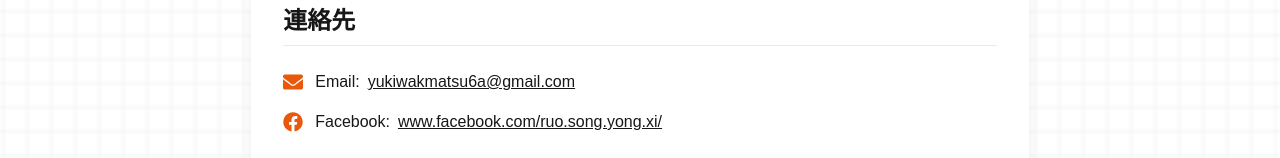
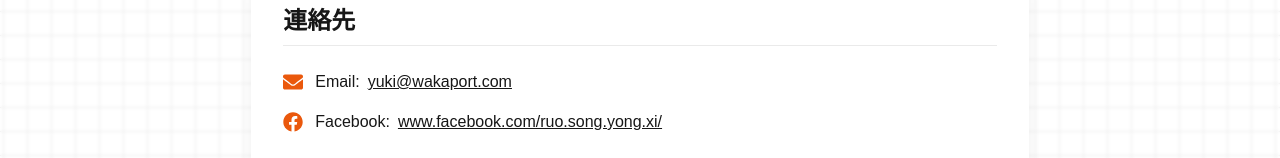
Before and after one commit to waka320/wakaport, a Next.js app in the folder wakanext/: page /contact in a window 1280 px wide. Shown: the part 194-352 px from the top of the page. Built offline with nearby package versions, Linux system fonts and the light colour scheme.

Commit message:
fix change mail

```diff
--- a/wakanext/src/app/(pages)/contact/page.tsx
+++ b/wakanext/src/app/(pages)/contact/page.tsx
@@ -27,9 +27,9 @@ const ContactPage = () => {
                             </div>
                             <Link
                                 className='link text-[var(--link-color)] underline hover:text-[var(--link-hover-color)] hover:underline transition-colors break-all'
-                                href="mailto:yukiwakmatsu6a@gmail.com"
+                                href="mailto:yuki@wakaport.com"
                             >
-                                yukiwakmatsu6a@gmail.com
+                                yuki@wakaport.com
                             </Link>
                         </li>
                         <li className="flex flex-col sm:flex-row sm:items-center">
```
